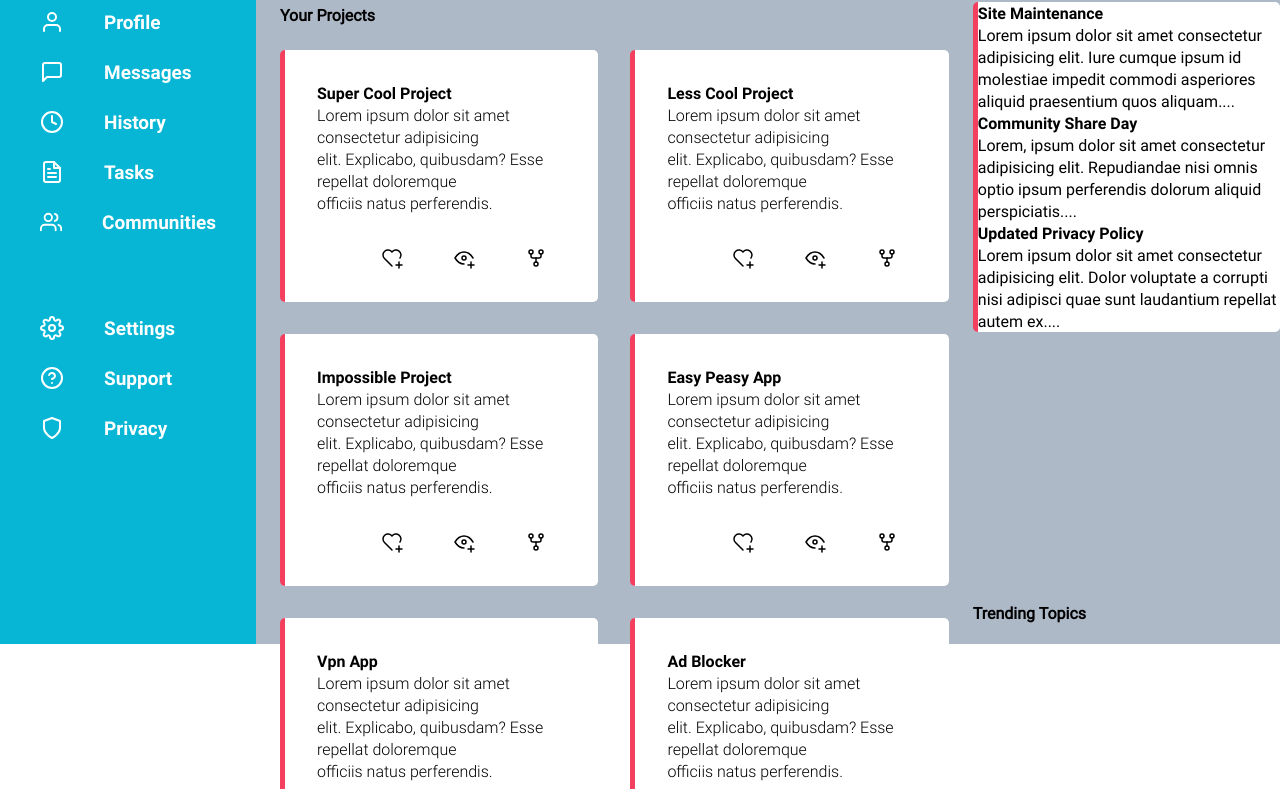
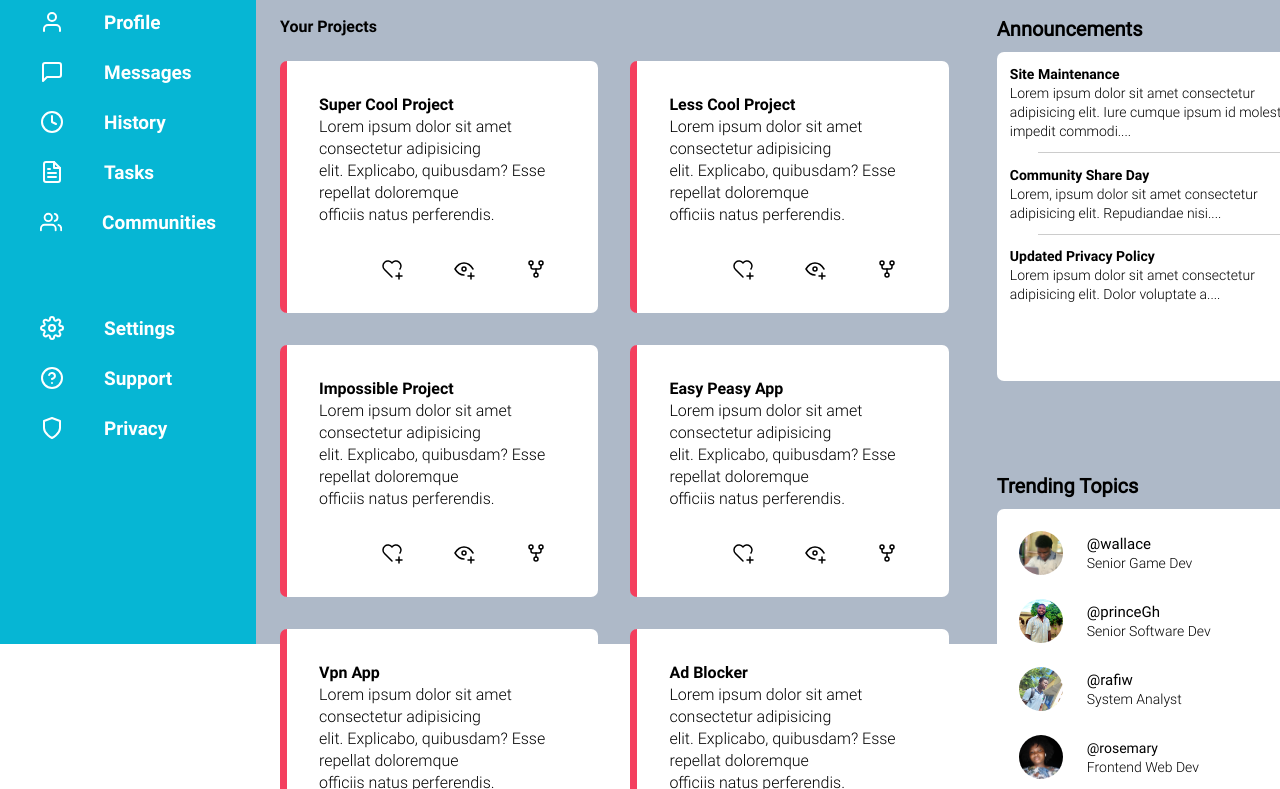
Before and after one commit to Princeaddo1199/Admin-Dashboard-TOP, a plain HTML site: page index.html in a window 1280 px wide. Shown: the part 156-945 px from the top of the page. Drawn offline with Linux system fonts and the light colour scheme.

Commit message:
finished designing the announcement and trending section

```diff
--- a/index.html
+++ b/index.html
@@ -261,7 +261,7 @@
               />
             </svg>
             <img
-              src="Images/ADE3B19E-B8B6-46D8-BAAE-09EA8548D684_1_201_a.jpeg"
+              src="Images/prince.jpeg"
               alt=""
               class="image-1"
             />
@@ -269,7 +269,7 @@
           </div>
           <div class="account-img-name-section">
             <img
-              src="Images/ADE3B19E-B8B6-46D8-BAAE-09EA8548D684_1_201_a.jpeg"
+              src="Images/prince.jpeg"
               alt=""
               class="image-2"
             />
@@ -717,25 +717,48 @@
               </div>
             </div>
           </div>
-          <div class="announcement-section">
+          <div class="announcement-trending-section">
             <div class="announcement-card">
-                <h4>announcements</h4>
-                <div class="card card-6 card-right">
+              <h4 class="announcement-heading">Announcements</h4>
+              <div class="card-7">
                 <p>
-                        <span class="card-txt-heading">Site Maintenance</span> <br>Lorem ipsum dolor sit amet consectetur adipisicing elit. Iure cumque ipsum id molestiae impedit commodi asperiores aliquid praesentium quos aliquam....
+                  <span class="card-txt-heading first-p">Site Maintenance</span>
+                  <br />Lorem ipsum dolor sit amet consectetur <br />adipisicing
+                  elit. Iure cumque ipsum id molestiae <br />impedit commodi....
                 </p>
+                <div class="line-bottom"></div>
                 <p>
-                        <span class="card-txt-heading">Community Share Day</span> <br>Lorem, ipsum dolor sit amet consectetur adipisicing elit. Repudiandae nisi omnis optio ipsum perferendis dolorum aliquid perspiciatis....
+                  <span class="card-txt-heading">Community Share Day</span>
+                  <br />Lorem, ipsum dolor sit amet consectetur adipisicing
+                  elit. Repudiandae nisi....
                 </p>
-                    <p>
-                        <span class="card-txt-heading">Updated Privacy Policy</span> <br>Lorem ipsum dolor sit amet consectetur adipisicing elit. Dolor voluptate a corrupti nisi adipisci quae sunt laudantium repellat autem ex....
+                <div class="line-bottom"></div>
+                <p class="txt-bottom">
+                  <span class="card-txt-heading">Updated Privacy Policy</span>
+                  <br />Lorem ipsum dolor sit amet consectetur adipisicing elit.
+                  Dolor voluptate a....
                 </p>
               </div>
             </div>
             <div class="trending-card">
-                <h4>Trending Topics</h4>
-                <div class="card card-8">
-
+              <h4 class="trending-heading">Trending Topics</h4>
+              <div class="accounts">
+                <div class="account">
+                    <img src="Images/wallace.jpg" alt="">
+                    <p><span class="account-txt-heading">@wallace</span> <br>Senior Game Dev</p>
+                </div>
+                <div class="account">
+                    <img src="Images/prince.jpeg" alt="">
+                    <p><span class="account-txt-heading">@princeGh</span> <br>Senior Software Dev</p>
+                </div>
+                <div class="account">
+                    <img src="Images/rafiw.jpg" alt="">
+                    <p><span class="account-txt-heading">@rafiw</span> <br>System Analyst</p>
+                </div>
+                <div class="account">
+                    <img src="Images/rose.jpg" alt="">
+                    <p><span>@rosemary</span> <br>Frontend Web Dev</p>
+                </div>
               </div>
             </div>
           </div>
--- a/style.css
+++ b/style.css
@@ -45,7 +45,7 @@
   box-sizing: border-box;
   font-family: robotoregular, sans-serif;
 }
-button{
+button {
   cursor: pointer;
 }
 
@@ -127,9 +127,9 @@ input {
   font-size: 18px;
   font-weight: 900;
 }
-.image-1{
+.image-1 {
   width: 44px;
-    border-radius: 80%;
+  border-radius: 50%;
 }
 
 .account-img-name-section {
@@ -173,50 +173,123 @@ input {
   margin-left: 2rem;
 }
 
-.main{
+.main {
   display: grid;
   grid-template-columns: 70% 30%;
 }
-.cards-heading{
+.cards-heading {
   margin: 1.5rem;
+  font-family: robotobold, sans-serif;
 }
-.cards{
+.card-txt-heading {
+  font-family: robotobold, sans-serif;
+}
+.cards {
   display: grid;
   grid-template-columns: 1fr 1fr;
   gap: 2rem;
   margin: 1.5rem;
 }
 
-.card{
+.card {
   background-color: #ffffff;
   display: block;
   flex-direction: row;
-    justify-content:flex-start ;
+  justify-content: flex-start;
   align-items: center;
-    border-radius: 5px;
-    border-left: 5px solid #f43f5e;
-
+  border-radius: 7px;
+  border-left: 7px solid #f43f5e;
 }
-.card-icons{
+.card-icons {
   width: 100%;
   display: flex;
   flex-direction: row;
-    justify-content:flex-end;
+  justify-content: flex-end;
   gap: 3rem;
   margin: 2rem 0;
   margin-left: -50px;
 }
-.txt-with-icons> p{
+.txt-with-icons > p {
   margin: 2rem;
   font-family: robotolight, sans-serif;
+}
+.announcement-trending-section {
+  height: 100%;
+  display: grid;
+  grid-template-columns: 1fr;
+  grid-template-rows: 1fr 1fr;
+}
+
+.card-7 {
+  margin: 10px 60px;
+  margin-left: 1.5rem;
+  padding: 3px;
+  padding-bottom: 4.1rem;
+  border: none;
+  padding-top: 0.5px;
+  background-color: #ffffff;
+  display: block;
+  flex-direction: row;
+  justify-content: flex-start;
+  align-items: center;
+  border-radius: 7px;
+  font-family: robotolight, sans-serif;
+}
+.card-7 > * {
+  margin: 12px 10px;
+}
+.card-7 > p {
+  font-family: robotolight, sans-serif;
+  font-size: 14px;
+}
+.announcement-heading {
+    color: black;
+    font-family: robotoregular, sans-serif;
+    font-size: 20px;
+  margin: 1.5rem;
+  margin-bottom: 0;
+}
+.trending-heading{
+    color: black;
+    font-family: robotoregular, sans-serif;
+    font-size: 20px;
+  margin: 1.5rem;
+  margin-bottom: 0;
+}
+.line-bottom{
+    width: 280px;
+    height: 0.5px;
+    background-color: rgba(0, 0, 0, 20%);
+    margin: 0;
+    padding: 0;
+    margin-left: 2.4rem;
 
 }
-.card-txt-heading{
-    font-family: robotobold, sans-serif;
-    font-size: 16px;
+.accounts{
+    background-color: white;
+    margin: 10px 24px;
+    margin-right: 60px;
+    padding: 10px;
+    padding-bottom: 24px;
+    border-radius: 7px;
 }
+.account {
+  display: flex;
+  flex-direction: row;
+  align-items: center;
+}
+.account > img {
+  width: 44px;
+  border-radius: 50%;
+  margin: 0.75rem;
+  margin-right: 1.5rem;
+}
+.account-txt-heading{
+    font-family: robotoregular, sans-serif;
+    font-size: 15px;
 
-.announcement-section{
-    display: grid;
-    grid-template-columns: 1fr;
 }
+.account > p {
+    font-family: robotolight, sans-serif;
+    font-size: 14px;
+}
```
Also changed, not shown: Images/prince.jpeg (added), Images/rafiw.jpg (added), Images/rose.jpg (added), Images/wallace.jpg (added). Lines whose indentation alone changed are shown as unchanged.
